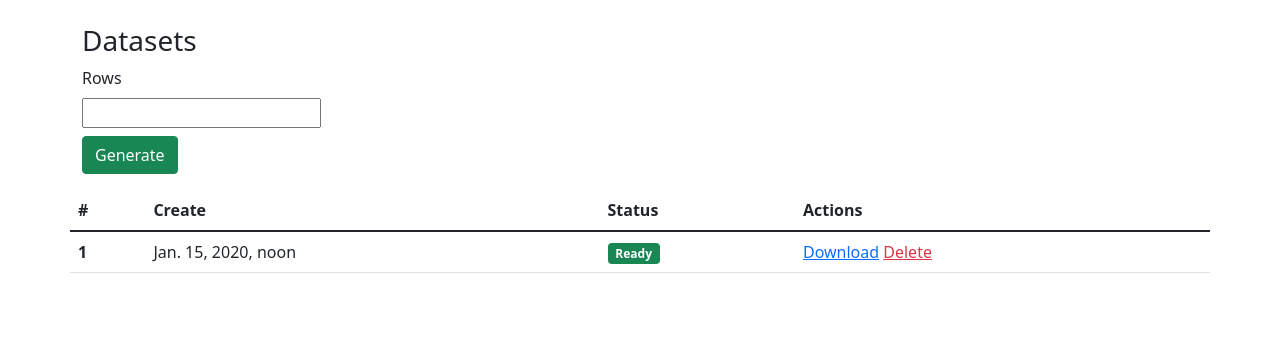
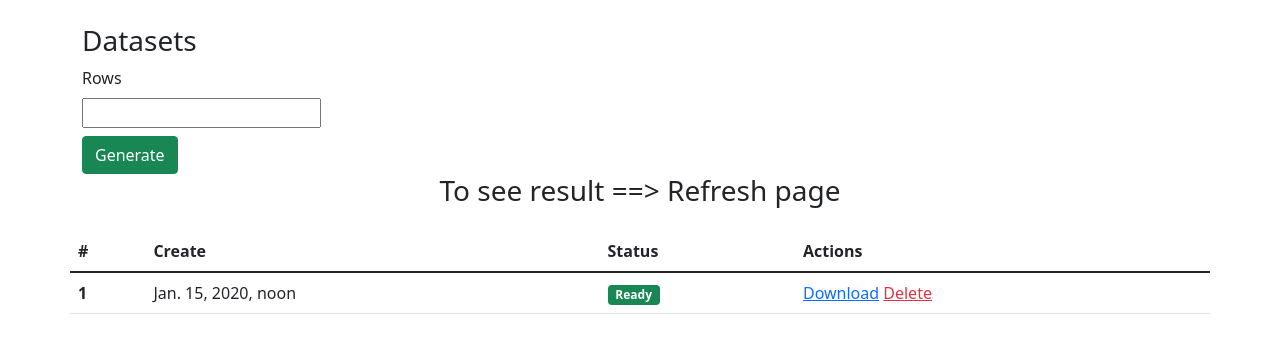
Before and after one commit to SaviolaX/FakeCSVgen, a Django app: page /view_schema/1/ in a window 1280 px wide. Shown: the part 73-426 px from the top of the page. Run offline with Django 4.2, Linux system fonts and the light colour scheme; a user stored in the database is signed in; tables that the repository leaves empty hold one stand-in row (values such as "Sample post"); parts of the project's set-up code (start-up, migrations or seed data) failed here and were passed over; some libraries are stand-ins or nearby versions.

Commit message:
final commit

```diff
--- a/data_generator/tasks.py
+++ b/data_generator/tasks.py
@@ -1,6 +1,5 @@
 import random
 import csv
-import time
 from django.core.files.storage import default_storage
 
 from celery_progress.backend import ProgressRecorder
@@ -33,7 +32,6 @@ def create_csv_file(self, schema_id, rows):
 
             for i in range(rows):
                 row_to_write = []
-                time.sleep(1)
                 for column in columns:
                     row_to_write.append(
                         " ".join(generate_csv_data(column.id).split()))
--- a/data_generator/templates/data_generator/schema_view.html
+++ b/data_generator/templates/data_generator/schema_view.html
@@ -23,7 +23,9 @@
 
                 </form>
             </div>
-
+            <div>
+                <h3 style="text-align: center;">To see result ==> Refresh page</h3>
+            </div>
             <table class="table mt-3">
                 <thead>
                 <tr>
```
Also changed, not shown: 1 other file.
